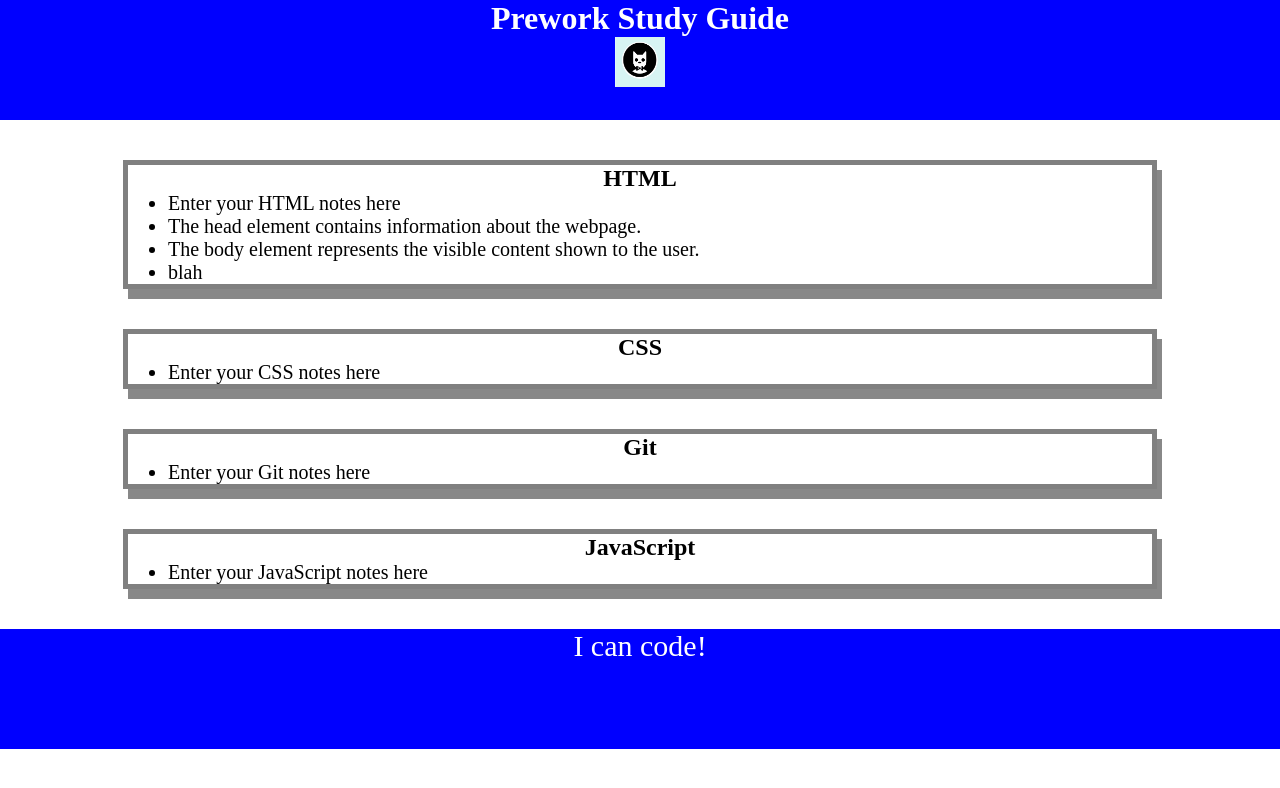
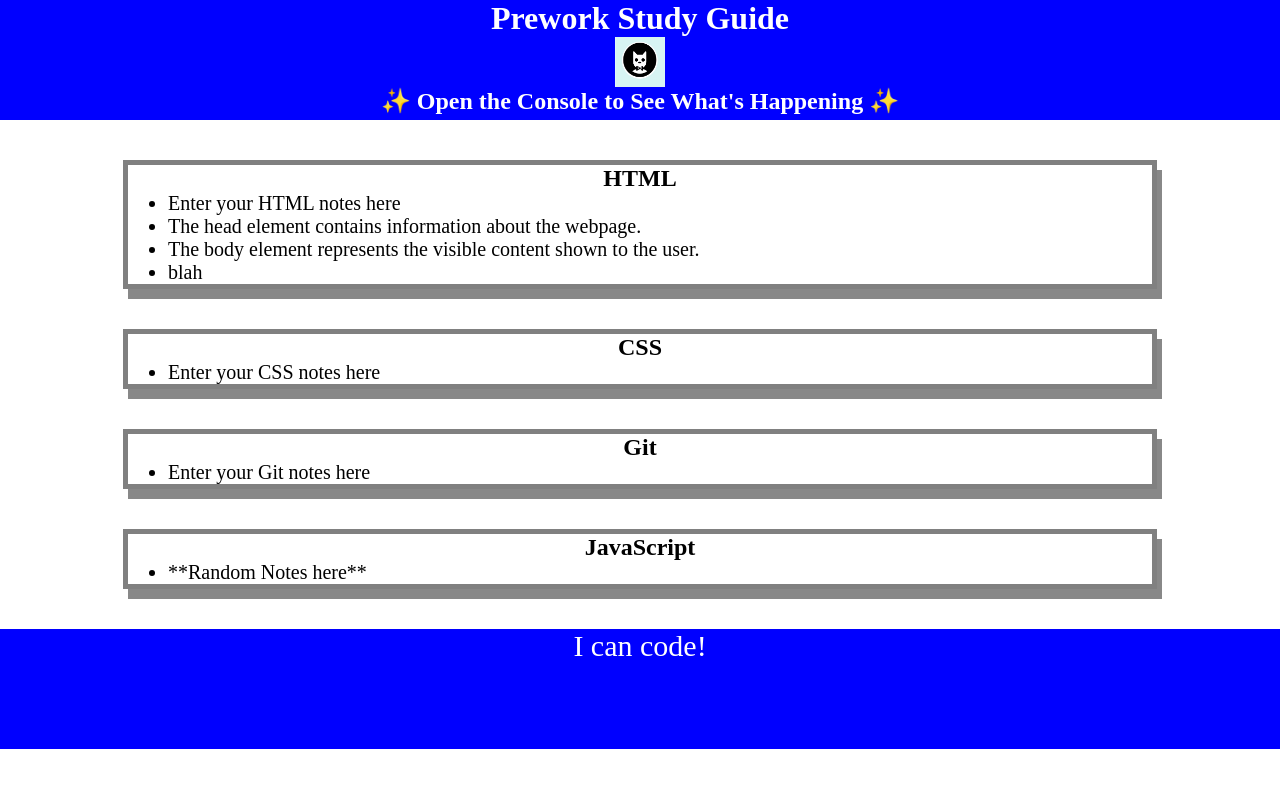
Before and after one commit to Lopez-Jordan/prework-study-guide, a plain HTML site: page index.html in a window 1280 px wide. Drawn offline with Linux system fonts and the light colour scheme.

Commit message:
saving progress

```diff
--- a/index.html
+++ b/index.html
@@ -11,6 +11,7 @@
     <header id="top">
       <h1>Prework Study Guide</h1>
       <img src="./assets/bowtie-cat.png" alt="Profile image of cat wearing a bow tie." />
+      <h2>✨ Open the Console to See What's Happening ✨</h2>
     </header>
     <main>
 
@@ -41,12 +42,13 @@
       <section class="card id="javascript-section">
         <h2>JavaScript</h2>
         <ul>
-          <li>Enter your JavaScript notes here</li>
+          <li>**Random Notes here**</li>
         </ul>
       </section>
     </main>
     <footer>
       <p>I can code!</p>
     </footer>
+    <script src="./assets/script.js"></script>
   </body>
 </html>
```
